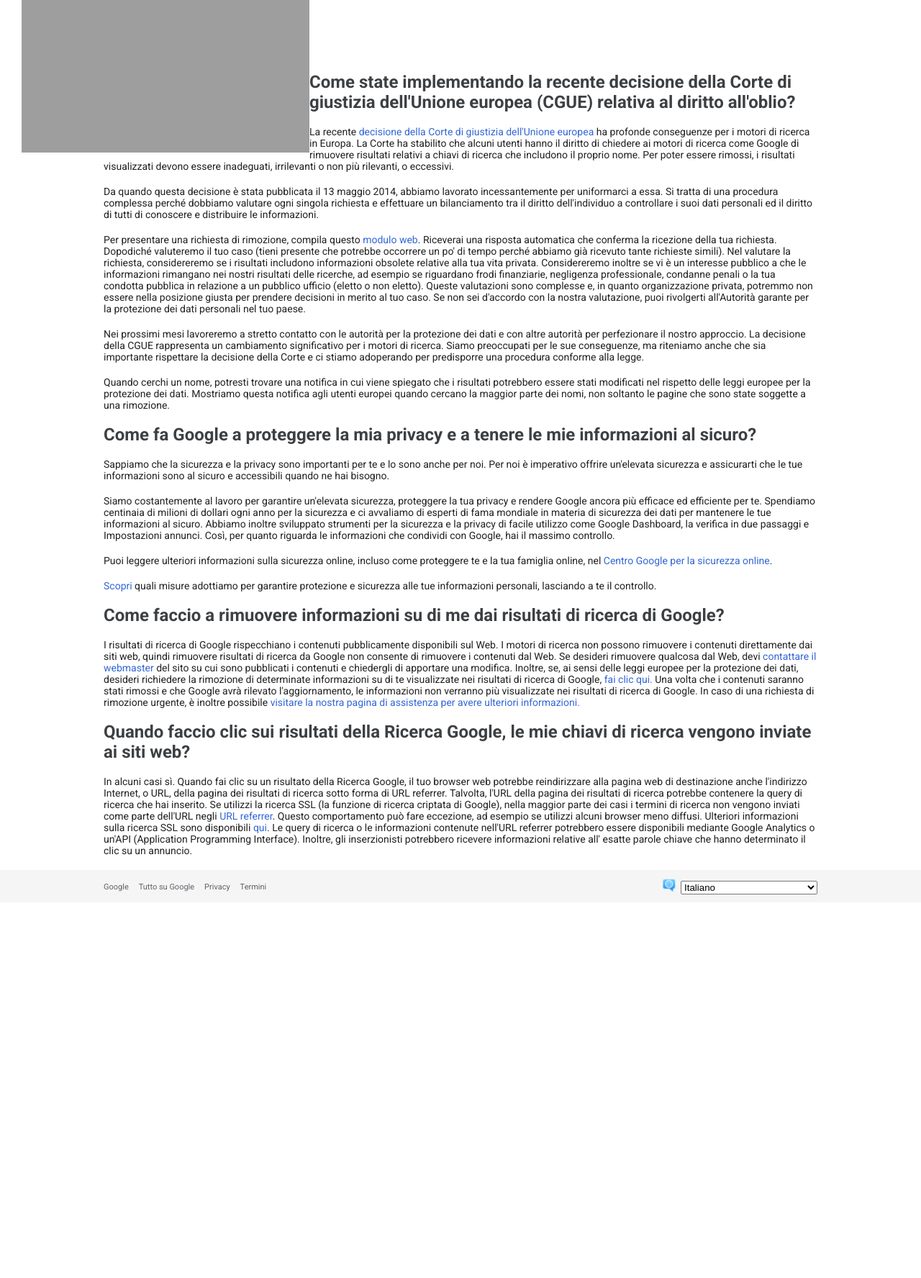
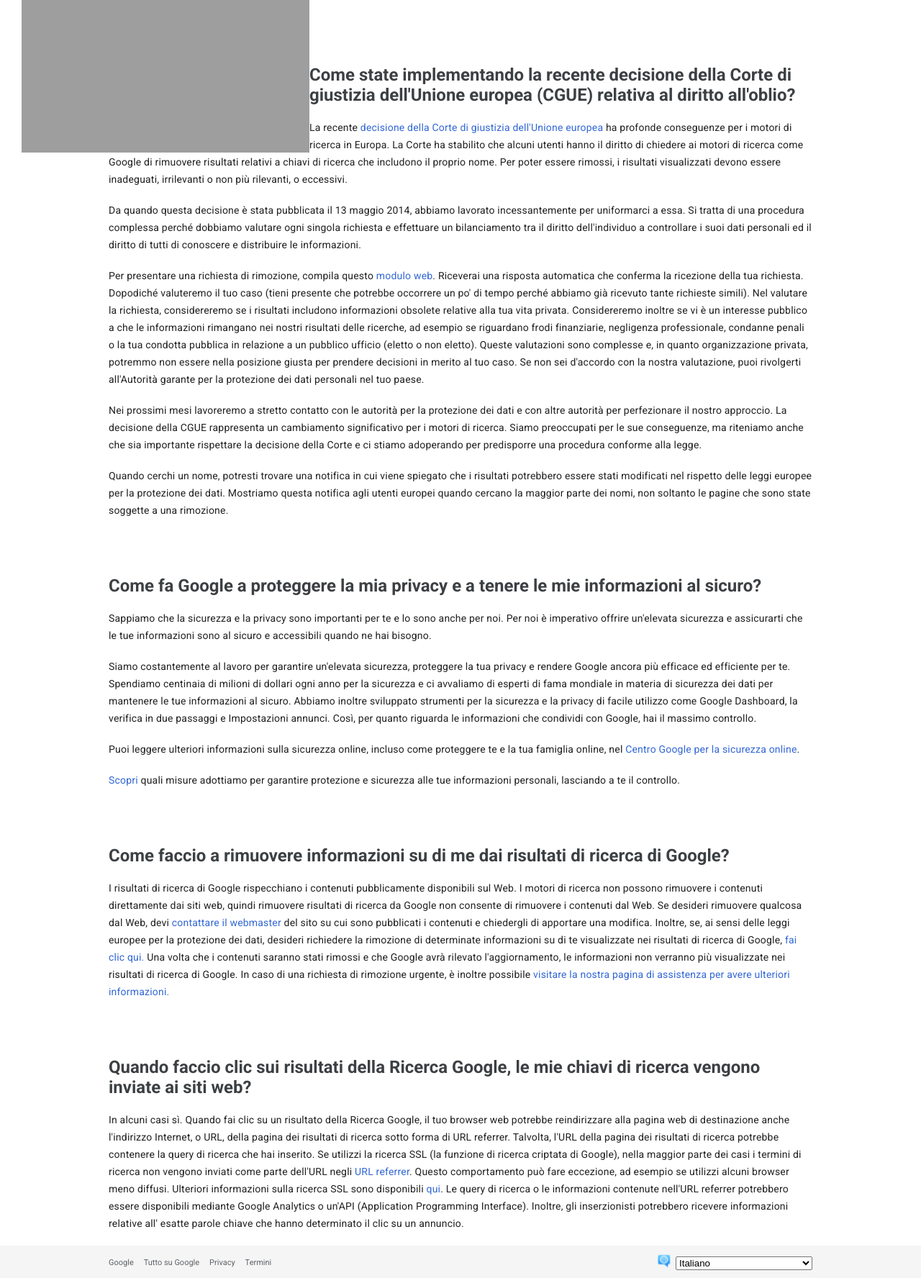
Before and after one commit to renzocarara/php-google-faq, a PHP site: page / in a window 1280 px wide. Shown: the part 100-1876 px from the top of the page at 72% size. Before the commit the page ends 1343 px from the top, so only its background shows below. Run offline with PHP 8.4, Linux system fonts and the light colour scheme; grey boxes are pictures that could not be loaded.

Commit message:
css - spaziature

```diff
--- a/public/css/style.css
+++ b/public/css/style.css
@@ -20,7 +20,7 @@ a {
 }
 
 .container {
-  max-width: 992px;
+  max-width: 978px;
   margin: 0 auto;
 }
 
@@ -89,16 +89,19 @@ a {
 /* main style */
 
 main {
-  padding-top: 100px;
+  padding-top: 30px;
 }
 
 h2 {
+  margin-top: 60px;
   color: #3C4043;
 }
 
 p {
   color: #212121;
   font-size: 14px;
+  letter-spacing: 0.2px;
+  line-height: 24px;
 }
 
 p a {
--- a/public/js/main.js
+++ b/public/js/main.js
@@ -115,8 +115,8 @@
 /*! no static exports found */
 /***/ (function(module, exports, __webpack_require__) {
 
-__webpack_require__(/*! D:\BOOLEAN\ESERCIZI\037\php-google-faq\src\js\app.js */"./src/js/app.js");
-module.exports = __webpack_require__(/*! D:\BOOLEAN\ESERCIZI\037\php-google-faq\src\scss\app.scss */"./src/scss/app.scss");
+__webpack_require__(/*! D:\boolean\esercizi\037\php-google-faq\src\js\app.js */"./src/js/app.js");
+module.exports = __webpack_require__(/*! D:\boolean\esercizi\037\php-google-faq\src\scss\app.scss */"./src/scss/app.scss");
 
 
 /***/ })
--- a/src/scss/_common.scss
+++ b/src/scss/_common.scss
@@ -1,5 +1,4 @@
 /* commom style */
-
 body {
     font-family: 'Roboto', sans-serif;
 }
@@ -10,7 +9,7 @@ a {
 }
 
 .container {
-    max-width: 992px;
+    max-width: 978px;
     margin: 0 auto;
 }
 
--- a/src/scss/_main.scss
+++ b/src/scss/_main.scss
@@ -1,16 +1,19 @@
 /* main style */
 
 main {
-    padding-top: 100px;
+    padding-top: 30px;
 }
 
 h2 {
+    margin-top: 60px;
     color: $title_color;
 }
 
 p {
     color: $text_color;
     font-size: 14px;
+    letter-spacing: 0.2px;
+    line-height: 24px;
 
     a {
         color: $text_link_color;
```
